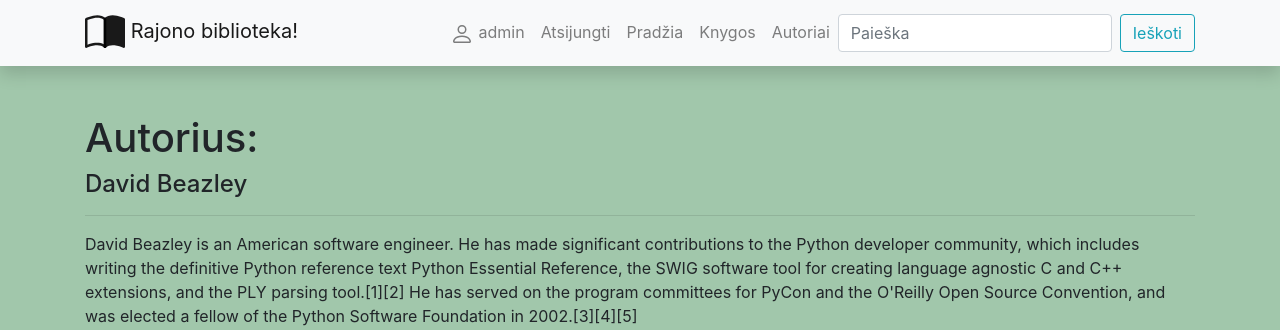
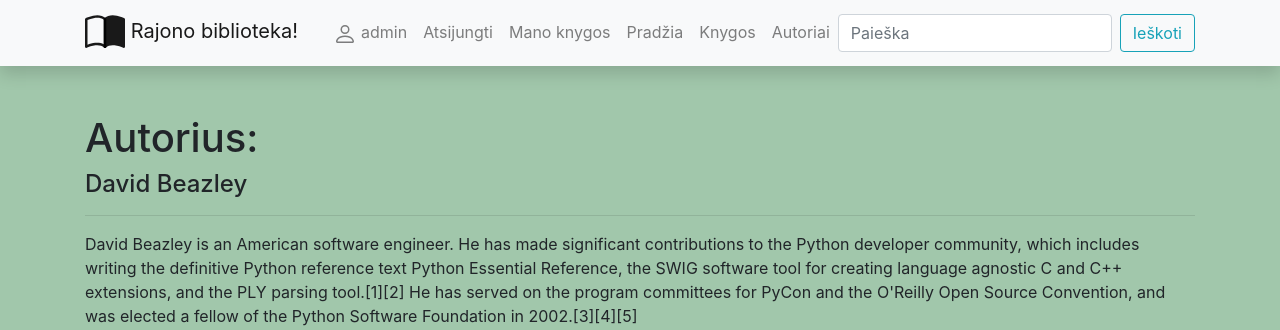
Before and after one commit to ram-pyth/django_ptu22_project, a Django app: page /library/authors/2 in a window 1280 px wide. Shown: the top 330 px of the page. Run offline with Django 4.2, Linux system fonts and the light colour scheme; a user stored in the database is signed in; data comes from the database, SQL or seed files in the repository; both versions use the stored data as it was after the commit; some libraries are stand-ins or nearby versions.

Commit message:
PASK 8 Kuriam išnuomotų knygų viewsą 2, linkas base.html

```diff
--- a/libraryapp/templates/base.html
+++ b/libraryapp/templates/base.html
@@ -82,6 +82,9 @@
             <li class="nav-item">
                <a href="{% url 'logout' %}" class="nav-link">Atsijungti</a>
             </li>
+            <li class="nav-item">
+               <a href="{% url 'my-borrowed' %}" class="nav-link">Mano knygos</a>
+            </li>
             {% else %}
             <li class="nav-item">
                <a href="{% url 'login' %}?next={{ request.path }}" class="nav-link">Prisijungti</a>
```
Also changed, not shown: db.sqlite3.
